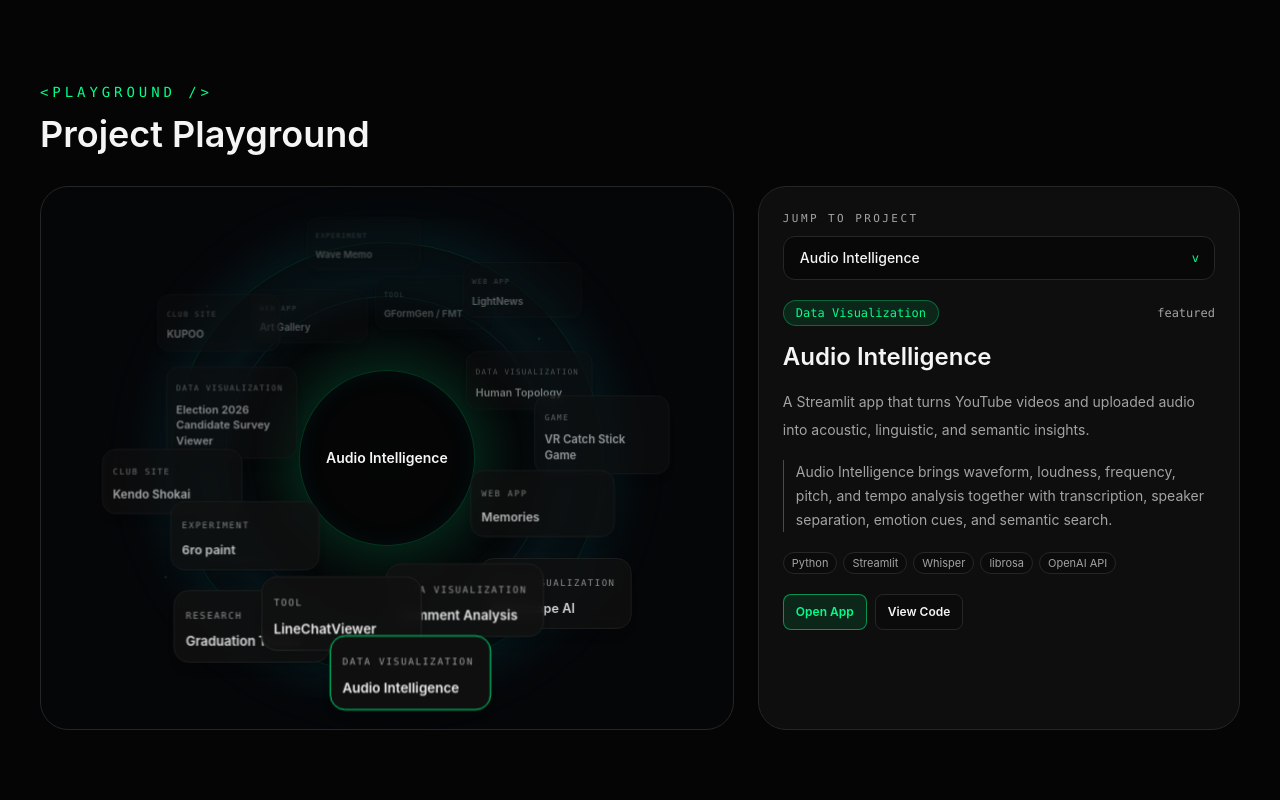
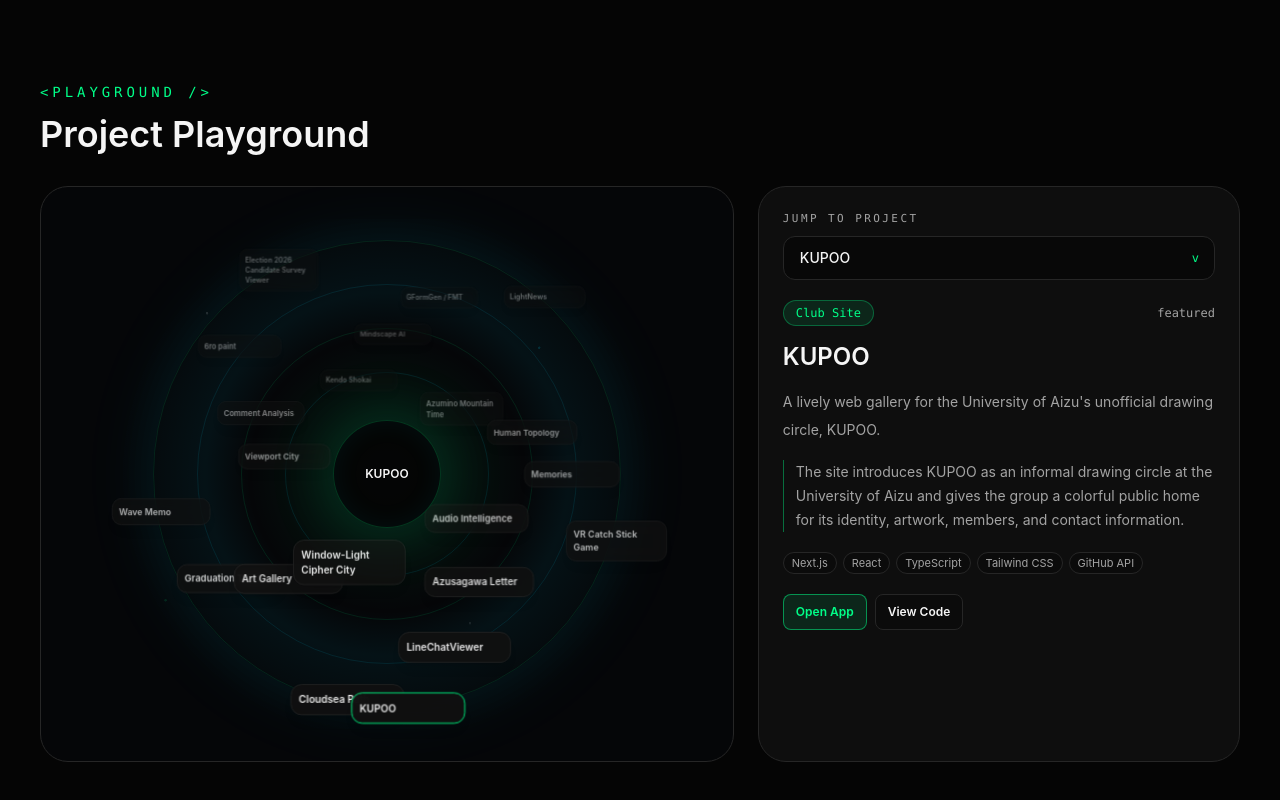
Before and after one commit to ryouy/profile, a Next.js app: page / in a window 1280 px wide. Shown: the part 1234-2034 px from the top of the page. Built offline with nearby package versions, Linux system fonts and the light colour scheme.

Commit message:
Add new games and expand project orbit

```diff
--- a/src/components/Projects.tsx
+++ b/src/components/Projects.tsx
@@ -9,8 +9,36 @@
   return normalized > 180 ? normalized - 360 : normalized;
 };
 
-const stepAngle = 360 / projects.length;
-const denseOrbit = projects.length > 10;
+const hashTitle = (title: string) => {
+  return Array.from(title).reduce((hash, character) => (hash * 31 + character.charCodeAt(0)) >>> 0, 2166136261);
+};
+
+const orbitProjects = [...projects].sort((first, second) => hashTitle(first.title) - hashTitle(second.title));
+const orbitLayout = orbitProjects.map((project, index) => {
+  const hash = hashTitle(project.title);
+
+  return {
+    project,
+    lane: index % 4,
+    angleOffset: ((hash >>> 8) % 13) - 6,
+    radiusOffset: ((hash >>> 16) % 13) - 6,
+  };
+});
+const stepAngle = 360 / orbitProjects.length;
+
+const getSnapTarget = (rotation: number) => {
+  const nearest = orbitLayout.reduce(
+    (active, item, index) => {
+      const angle = normalizeAngle(index * stepAngle + item.angleOffset + rotation);
+      const distance = Math.abs(angle);
+      return distance < active.distance ? { index, distance } : active;
+    },
+    { index: 0, distance: Number.POSITIVE_INFINITY }
+  );
+  const itemAngle = nearest.index * stepAngle + orbitLayout[nearest.index].angleOffset;
+
+  return rotation + normalizeAngle(-itemAngle - rotation);
+};
 
 function ProjectActions({ project }: { project: Project }) {
   return (
@@ -54,10 +82,10 @@
   const [isDragging, setIsDragging] = useState(false);
   const [lastInteraction, setLastInteraction] = useState(Date.now());
   const [orbitMetrics, setOrbitMetrics] = useState({
-    cardWidth: 128,
-    innerSize: 120,
-    orbitRadius: 86,
-    innerOrbitRadius: 70,
+    cardWidth: 36,
+    innerSize: 80,
+    laneRadii: [112, 91, 70, 49],
+    compact: true,
   });
   const dragStart = useRef<{ x: number; y: number; rotation: number } | null>(null);
   const dragMeta = useRef({ lastX: 0, lastTime: 0, velocity: 0, moved: false });
@@ -116,7 +144,7 @@
       setRotationValue(next);
 
       if (Math.abs(velocity) < 0.015) {
-        animateTo(Math.round(rotationRef.current / stepAngle) * stepAngle);
+        animateTo(getSnapTarget(rotationRef.current));
         return;
       }
 
@@ -143,20 +171,21 @@
 
       if (!isCompact) {
         setOrbitMetrics({
-          cardWidth: denseOrbit ? 168 : 192,
-          innerSize: 176,
-          orbitRadius: 216,
-          innerOrbitRadius: 162,
+          cardWidth: 124,
+          innerSize: 108,
+          laneRadii: [234, 190, 146, 102],
+          compact: false,
         });
         return;
       }
 
-      const cardWidth = denseOrbit ? 112 : 128;
-      const orbitRadius = Math.max(84, Math.min(rect.width, rect.height) / 2 - cardWidth / 2 - 18);
-      const innerOrbitRadius = Math.max(64, orbitRadius - 28);
-      const innerSize = 116;
+      const cardWidth = 36;
+      const outerRadius = Math.max(94, Math.min(rect.width, rect.height) / 2 - cardWidth / 2 - 10);
+      const laneGap = Math.max(18, (outerRadius - 50) / 3);
+      const laneRadii = [0, 1, 2, 3].map((lane) => outerRadius - laneGap * lane);
+      const innerSize = 80;
 
-      setOrbitMetrics({ cardWidth, innerSize, orbitRadius, innerOrbitRadius });
+      setOrbitMetrics({ cardWidth, innerSize, laneRadii, compact: true });
     };
 
     updateMetrics();
@@ -193,9 +222,9 @@
   }, [isDragging, lastInteraction]);
 
   const activeIndex = useMemo(() => {
-    return projects.reduce(
-      (active, _project, index) => {
-        const angle = normalizeAngle((index * 360) / projects.length + rotation);
+    return orbitLayout.reduce(
+      (active, item, index) => {
+        const angle = normalizeAngle(index * stepAngle + item.angleOffset + rotation);
         const distance = Math.abs(angle);
         return distance < active.distance ? { index, distance } : active;
       },
@@ -203,11 +232,11 @@
     ).index;
   }, [rotation]);
 
-  const activeProject = projects[activeIndex];
+  const activeProject = orbitLayout[activeIndex].project;
 
   const selectProject = (index: number) => {
     markInteraction();
-    const baseAngle = index * stepAngle;
+    const baseAngle = index * stepAngle + orbitLayout[index].angleOffset;
     const current = rotationRef.current;
     const target = current + normalizeAngle(-baseAngle - current);
     animateTo(target);
@@ -228,7 +257,7 @@
       <div className="grid items-stretch gap-6 lg:grid-cols-[1.18fr_0.82fr]">
         <div
           ref={orbitPanelRef}
-          className="relative h-[24rem] overflow-hidden rounded-[1.75rem] border border-border bg-[#050608] touch-none select-none sm:h-[32rem] lg:h-[34rem]"
+          className="relative h-[28rem] overflow-hidden rounded-[1.75rem] border border-border bg-[#050608] touch-none select-none sm:h-[34rem] lg:h-[36rem]"
           onPointerDown={(event) => {
             markInteraction();
             pressedProjectIndex.current = getProjectIndexAtPoint(event.clientX, event.clientY);
@@ -281,34 +310,35 @@
             dragStart.current = null;
             setIsDragging(false);
             pressedProjectIndex.current = null;
-            animateTo(Math.round(rotationRef.current / stepAngle) * stepAngle);
+            animateTo(getSnapTarget(rotationRef.current));
           }}
         >
           <div className="absolute inset-0 bg-[radial-gradient(circle_at_24%_22%,rgba(255,255,255,0.18)_0_1px,transparent_1.5px),radial-gradient(circle_at_72%_28%,rgba(0,212,255,0.22)_0_1px,transparent_1.5px),radial-gradient(circle_at_62%_76%,rgba(255,255,255,0.12)_0_1px,transparent_1.5px),radial-gradient(circle_at_18%_72%,rgba(0,255,136,0.16)_0_1px,transparent_1.5px)] opacity-70" />
-          <div
-            className="absolute left-1/2 top-1/2 -translate-x-1/2 -translate-y-1/2 rounded-full border border-accent/10 shadow-[0_0_80px_rgba(0,212,255,0.08)]"
-            style={{ height: orbitMetrics.orbitRadius * 2, width: orbitMetrics.orbitRadius * 2 }}
-          />
-          <div
-            className="absolute left-1/2 top-1/2 -translate-x-1/2 -translate-y-1/2 rounded-full border border-accentSecondary/10"
-            style={{ height: orbitMetrics.innerOrbitRadius * 2, width: orbitMetrics.innerOrbitRadius * 2 }}
-          />
+          {orbitMetrics.laneRadii.map((radius, index) => (
+            <div
+              key={index}
+              className={`absolute left-1/2 top-1/2 -translate-x-1/2 -translate-y-1/2 rounded-full border ${
+                index % 2 === 0 ? "border-accent/10" : "border-accentSecondary/10"
+              } ${index === 0 ? "shadow-[0_0_80px_rgba(0,212,255,0.08)]" : ""}`}
+              style={{ height: radius * 2, width: radius * 2 }}
+            />
+          ))}
           <div className="absolute inset-8 rounded-full bg-[radial-gradient(circle,rgba(0,255,136,0.10)_0%,transparent_34%,rgba(0,212,255,0.06)_45%,transparent_66%)]" />
           <div
-            className="absolute left-1/2 top-1/2 -translate-x-1/2 -translate-y-1/2 rounded-full border border-accent/20 bg-[#050505]/95 shadow-[0_0_70px_rgba(0,255,136,0.16),inset_0_0_28px_rgba(0,212,255,0.06)]"
+            className="absolute left-1/2 top-1/2 z-[110] -translate-x-1/2 -translate-y-1/2 rounded-full border border-accent/20 bg-[#050505]/95 shadow-[0_0_70px_rgba(0,255,136,0.16),inset_0_0_28px_rgba(0,212,255,0.06)]"
             style={{ height: orbitMetrics.innerSize, width: orbitMetrics.innerSize }}
           >
-            <div className="flex h-full flex-col items-center justify-center px-5 text-center">
-              <p className="text-xs font-semibold leading-5 text-text sm:text-sm">{activeProject.title}</p>
+            <div className="flex h-full flex-col items-center justify-center px-3 text-center sm:px-5">
+              <p className="text-[10px] font-semibold leading-4 text-text sm:text-xs sm:leading-5">{activeProject.title}</p>
             </div>
           </div>
 
-          {projects.map((project, index) => {
-            const baseAngle = index * stepAngle;
+          {orbitLayout.map(({ project, lane, angleOffset, radiusOffset }, index) => {
+            const baseAngle = index * stepAngle + angleOffset;
             const angle = normalizeAngle(baseAngle + rotation);
             const radians = (angle * Math.PI) / 180;
             const depth = (Math.cos(radians) + 1) / 2;
-            const laneRadius = denseOrbit && index % 2 === 1 ? orbitMetrics.innerOrbitRadius : orbitMetrics.orbitRadius;
+            const laneRadius = orbitMetrics.laneRadii[lane] + radiusOffset;
             const x = Math.sin(radians) * laneRadius;
             const y = Math.cos(radians) * laneRadius;
             const isActive = index === activeIndex;
@@ -318,19 +348,29 @@
                 key={project.title}
                 type="button"
                 data-project-index={index}
-                className={`absolute left-1/2 top-1/2 rounded-2xl border bg-surface/95 p-3 text-left shadow-lg backdrop-blur ${
+                aria-label={project.title}
+                title={project.title}
+                className={`absolute left-1/2 top-1/2 border bg-surface/95 shadow-lg backdrop-blur ${
+                  orbitMetrics.compact
+                    ? "flex items-center justify-center rounded-full p-0"
+                    : "rounded-xl p-2 text-left"
+                } ${
                   isDragging ? "cursor-grabbing" : "cursor-grab transition-[transform,opacity,border-color] duration-300 ease-out"
                 }`}
                 style={{
                   borderColor: isActive ? "#00ff88" : "#262626",
-                  opacity: 0.28 + depth * 0.72,
+                  height: orbitMetrics.compact ? orbitMetrics.cardWidth : undefined,
+                  opacity: 0.34 + depth * 0.66,
                   width: orbitMetrics.cardWidth,
-                  transform: `translate(-50%, -50%) translate(${x}px, ${y}px) scale(${0.68 + depth * 0.28})`,
+                  transform: `translate(-50%, -50%) translate(${x}px, ${y}px) scale(${0.62 + depth * 0.3})`,
                   zIndex: Math.round(depth * 100),
                 }}
               >
-                <span className="font-mono text-[10px] uppercase tracking-[0.16em] text-muted">{project.category}</span>
-                <span className="mt-2 block text-xs font-semibold leading-5 text-text sm:text-sm">{project.title}</span>
+                {orbitMetrics.compact ? (
+                  <span className={`h-2 w-2 rounded-full ${isActive ? "bg-accent" : "bg-muted"}`} />
+                ) : (
+                  <span className="line-clamp-2 block text-[11px] font-semibold leading-4 text-text">{project.title}</span>
+                )}
               </button>
             );
           })}
@@ -347,7 +387,7 @@
                 onChange={(event) => selectProject(Number(event.target.value))}
                 className="h-11 w-full appearance-none rounded-xl border border-border bg-[#080808] px-4 pr-10 text-sm font-medium text-text outline-none transition hover:border-accent focus:border-accent"
               >
-                {projects.map((project, index) => (
+                {orbitProjects.map((project, index) => (
                   <option key={project.title} value={index}>
                     {project.title}
                   </option>
--- a/src/data/projects.ts
+++ b/src/data/projects.ts
@@ -10,6 +10,81 @@
 };
 
 export const projects: Project[] = [
+  {
+    title: "Viewport City",
+    description:
+      "A browser puzzle where window size, scrolling, zoom, and tab visibility become the physical laws of a city.",
+    details: [
+      "Viewport City turns the browser itself into the controller: resizing the window, scrolling, changing zoom, and hiding the tab alter the world and unlock each stage.",
+      "On-screen sliders mirror the unusual desktop controls so every puzzle remains playable on mobile without losing the central idea.",
+      "Progress and best records stay in local storage, while hints, pause controls, keyboard shortcuts, and tested game logic make the one-screen experiment feel complete."
+    ],
+    category: "Game",
+    tech: ["JavaScript", "Vite", "HTML", "CSS", "Local Storage"],
+    appUrl: "https://screen-game.vercel.app",
+    githubUrl: "https://github.com/ryouy/screen_game",
+    featured: true
+  },
+  {
+    title: "Window-Light Cipher City",
+    description:
+      "A night-city puzzle about switching linked windows and decoding the secrets hidden in their lights.",
+    details: [
+      "Each move flips a window and its connected neighbors, gradually revealing patterns and clues across eight data-driven stages.",
+      "Investigations add conversations and records to a notebook, blending a light-switching logic puzzle with a small urban mystery.",
+      "Undo, redo, hints, keyboard and touch controls, persistent progress, and reachability tests support a polished play experience across screen sizes."
+    ],
+    category: "Game",
+    tech: ["React", "TypeScript", "Vite", "Vitest", "Local Storage"],
+    appUrl: "https://window-game.vercel.app",
+    githubUrl: "https://github.com/ryouy/window_game",
+    featured: true
+  },
+  {
+    title: "Azusagawa Letter",
+    description:
+      "A story puzzle about guiding a letter from the Northern Alps to Azumino through water, weather, time, and careful wrapping.",
+    details: [
+      "Players study clues in the landscape, choose packaging and attachments, then select a time, weather condition, and waterway before sending the letter downstream.",
+      "Eight stages use deterministic route rules and visible delivery paths, letting failed attempts become information for the next plan.",
+      "Its picture-book and old-map visual language is paired with keyboard support, reduced-motion and high-contrast modes, persistent progress, and end-to-end checks."
+    ],
+    category: "Game",
+    tech: ["React", "TypeScript", "Vite", "SVG", "Vitest"],
+    appUrl: "https://game-letter-flow.vercel.app",
+    githubUrl: "https://github.com/ryouy/game_letter",
+    featured: true
+  },
+  {
+    title: "Azumino Mountain Time",
+    description:
+      "A scoreless interactive landscape for quietly watching Azumino's fields and the Northern Alps change with time and weather.",
+    details: [
+      "The sky, mountains, and rice fields move continuously from morning into night across four seasons and conditions including mist, rain, snow, moonlight, and alpenglow.",
+      "Six viewpoints, rippling water, birds, clouds, and procedural Web Audio ambience create a place to observe rather than a goal to complete.",
+      "Favorite scenes can be restored later, while the interface fades away completely so the landscape, responsive controls, and low-motion option remain at the center."
+    ],
+    category: "Experiment",
+    tech: ["React", "TypeScript", "Vite", "Web Audio API", "CSS"],
+    appUrl: "https://game-scenery.vercel.app",
+    githubUrl: "https://github.com/ryouy/game_scenery",
+    featured: true
+  },
+  {
+    title: "Cloudsea Path",
+    description:
+      "A mountain-observation puzzle where light, wind, cloud height, and temperature determine whether a safe route can be seen.",
+    details: [
+      "Across eight fictional mountain stages, players tune environmental instruments, record visible landmarks, reject deceptive routes, and wait for stable visibility before moving.",
+      "Continuous visibility calculations make the illustrated landscape respond to every adjustment, turning observation into the main puzzle mechanic instead of simple trial and error.",
+      "A field notebook, progressive hints, undo, topographic view, checklists, responsive keyboard controls, and tested route logic support the expedition from start to finish."
+    ],
+    category: "Game",
+    tech: ["React", "TypeScript", "Vite", "Vitest", "Playwright"],
+    appUrl: "https://game-cloudsea-view.vercel.app/",
+    githubUrl: "https://github.com/ryouy/game_cloudsea",
+    featured: true
+  },
   {
     title: "Audio Intelligence",
     description:
```
